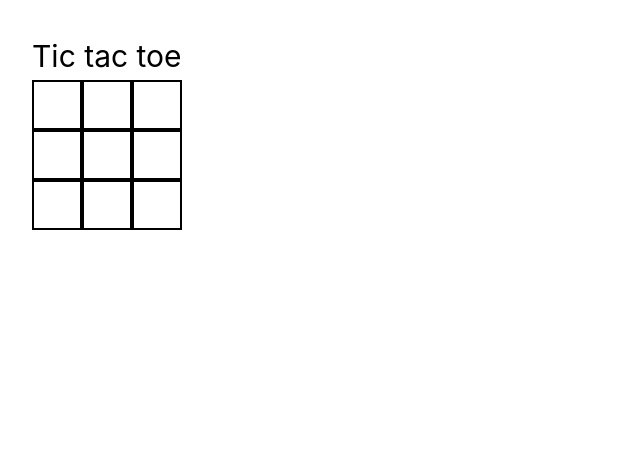
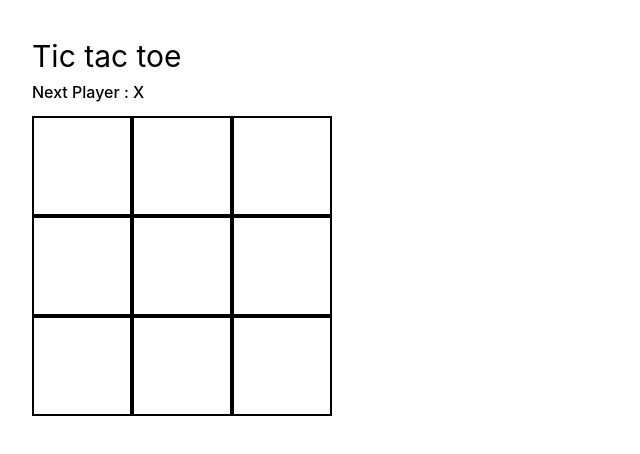
Before and after one commit to thecodebreaker1990/tic-tac-toe, a Vue app: page / in a window 1280 px wide. Shown: the top 454 px of the page, without its empty margins (0-640 px from the left). Built offline with nearby package versions, Linux system fonts and the light colour scheme.

Commit message:
feat: implement calculate winner and status message

```diff
--- a/src/components/Board.vue
+++ b/src/components/Board.vue
@@ -1,12 +1,14 @@
 <script setup>
-import { ref } from 'vue'
+import { ref, watch } from 'vue'
 import Square from './Square.vue'
 
 const squares = ref(Array(9).fill(null))
 const xIsNext = ref(true)
+const status = ref('')
+const isGameOver = ref(false)
 
 function setSquares(index) {
-  if (squares.value[index]) return
+  if (squares.value[index] || isGameOver.value) return
 
   let clonedSquares = squares.value.slice()
   clonedSquares[index] = xIsNext.value ? 'X' : 'O'
@@ -17,11 +19,46 @@ function setSquares(index) {
 function setXIsNext(value) {
   xIsNext.value = value
 }
+
+function calculateWinner(squares) {
+  const lines = [
+    [0, 1, 2],
+    [3, 4, 5],
+    [6, 7, 8],
+    [0, 3, 6],
+    [1, 4, 7],
+    [2, 5, 8],
+    [0, 4, 8],
+    [2, 4, 6]
+  ]
+
+  for (let i = 0; i < lines.length; i++) {
+    const [a, b, c] = lines[i]
+    if (squares[a] && squares[a] === squares[b] && squares[a] === squares[c]) {
+      return squares[a]
+    }
+  }
+
+  return null
+}
+
+function checkWinnerAndUpdateStatus(squares) {
+  const winner = calculateWinner(squares)
+  if (winner) {
+    status.value = `${winner} has won!`
+    isGameOver.value = true
+  } else {
+    status.value = `Next Player : ${xIsNext.value ? 'X' : 'O'}`
+  }
+}
+
+watch(squares, checkWinnerAndUpdateStatus, { immediate: true })
 </script>
 
 <template>
+  <p class="status">{{ status }}</p>
   <div class="board">
-    <Square v-for="i in 9" :key="i" :value="squares[i]" @on-click-square="setSquares(i)" />
+    <Square v-for="i in 9" :key="i" :value="squares[i - 1]" @on-click-square="setSquares(i - 1)" />
   </div>
 </template>
 
@@ -32,7 +69,12 @@ function setXIsNext(value) {
   grid-template-rows: repeat(3, 1fr);
   justify-items: center;
   align-items: center;
-  width: 150px;
-  height: 150px;
+  width: 300px;
+  height: 300px;
+}
+.status {
+  font-size: 16px;
+  font-weight: 500;
+  margin-bottom: 10px;
 }
 </style>
--- a/src/components/Square.vue
+++ b/src/components/Square.vue
@@ -16,13 +16,13 @@ const emit = defineEmits(['on-click-square'])
 /* Define the square */
 .square {
   background-color: #ffffff;
-  width: 50px;
-  height: 50px;
+  width: 100px;
+  height: 100px;
   border: 2px solid #000000;
-  font-size: 24px;
+  font-size: 48px;
   font-weight: bold;
   text-align: center;
-  line-height: 50px;
+  line-height: 100px;
   cursor: pointer;
 }
 
```
